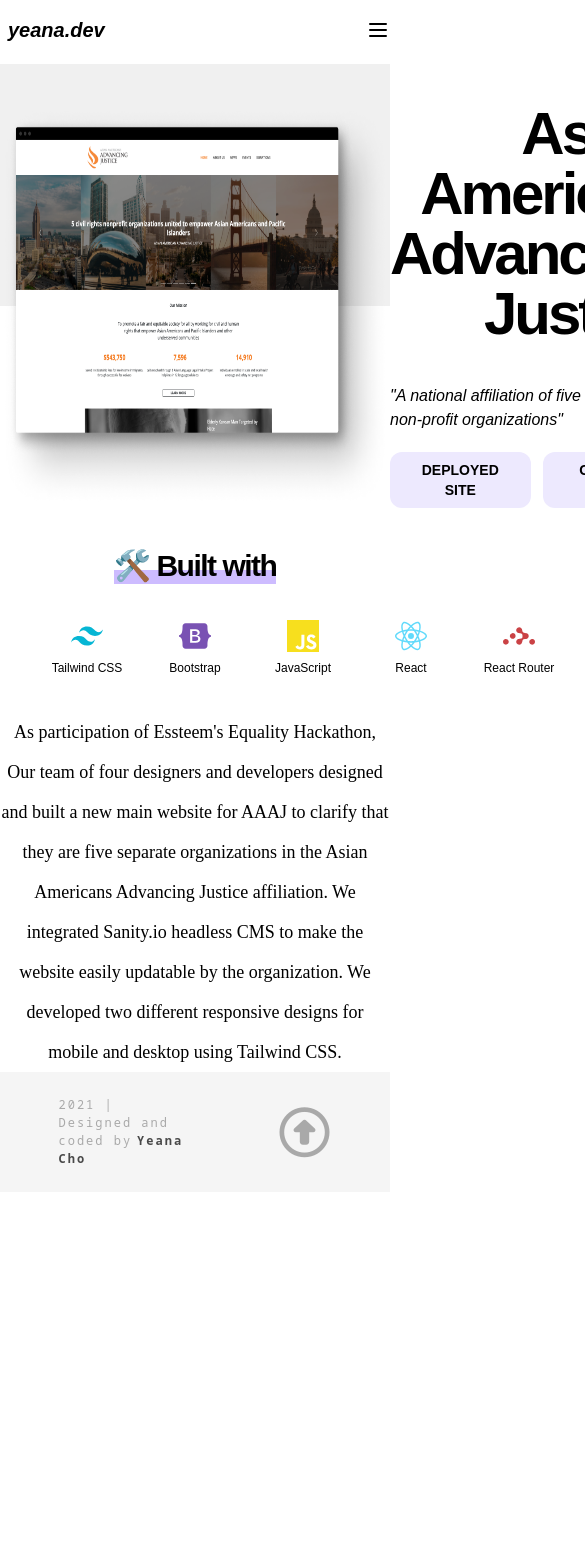
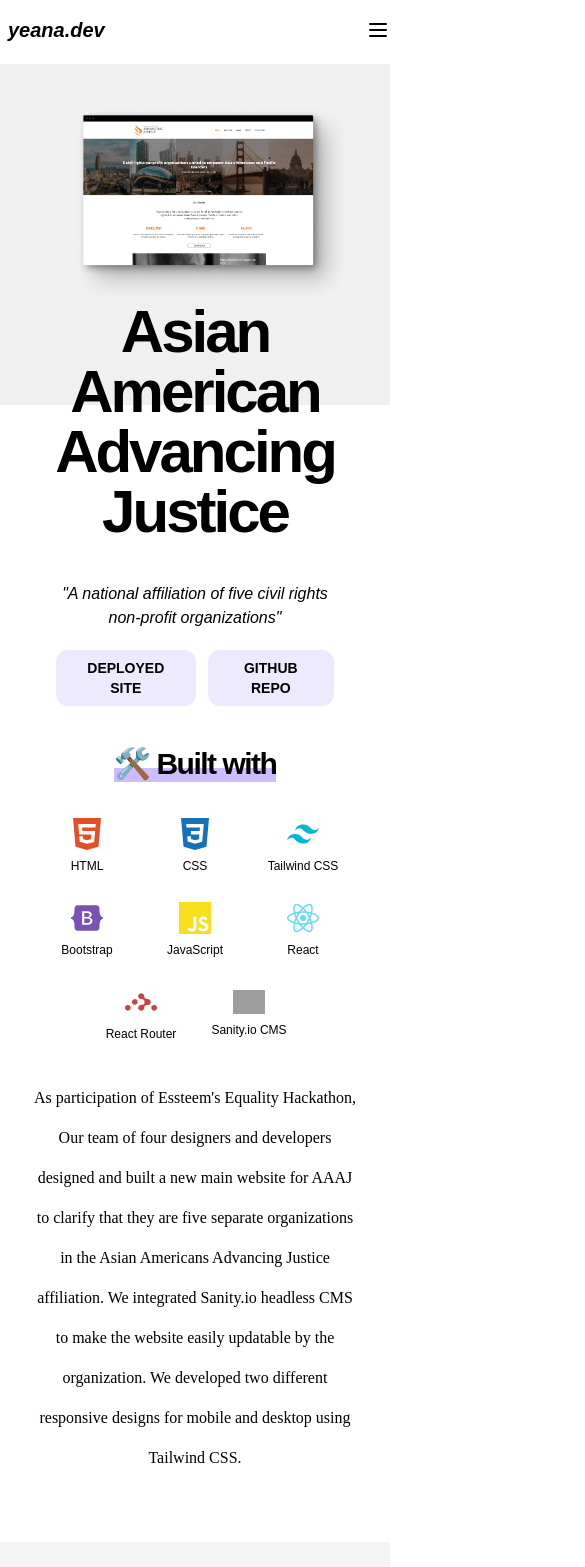
Before and after one commit to yeana-dev/yeana, a React (Create React App) app in the folder client/: page /aaaj in a window 390 px wide. Shown: the top 1567 px of the page, 585 px wide, since content can reach past the window. Before the commit the page ends 1192 px from the top, so only its background shows below. Built offline with nearby package versions, Linux system fonts and the light colour scheme; grey boxes are pictures that could not be loaded.

Commit message:
Added responsive styling plus sanity on stacks for AAAJ

```diff
--- a/client/src/screens/ProjectDetail.jsx
+++ b/client/src/screens/ProjectDetail.jsx
@@ -19,17 +19,25 @@ export default function ProjectDetail() {
   function openGithub() {
     window.open(project.githubURL);
   }
+
   return (
-    <div className="pt-16">
-      <header className="bg-split-grey-top py-10">
-        <div className="max-w-6xl mx-auto flex justify-between">
-          <img src={project.browser} width="600" alt="" />
-          <div className="flex flex-col gap-10 items-end justify-center">
-            <h1 className="font-bold text-6xl tracking-tighter text-right">
+    <div className="py-16">
+      <header className="bg-split-grey-top py-10 px-14 md:px-0">
+        <div className="max-w-6xl mx-auto flex md:justify-between flex-col md:flex-row">
+          <img
+            src={project.browser}
+            className="ml-4 md:ml-0"
+            width="600"
+            alt=""
+          />
+          <div className="flex flex-col gap-10 items-center md:items-end justify-center">
+            <h1 className="font-bold text-6xl tracking-tighter text-center md:text-right">
               {project.title}
             </h1>
-            <div className="flex flex-col gap-5 items-end italic">
-              <h2 className="block">"{project.sub_header}"</h2>
+            <div className="flex flex-col gap-5 items-center md:items-end italic">
+              <h2 className="block text-center md:text-right">
+                "{project.sub_header}"
+              </h2>
               <div className="flex gap-3">
                 <button
                   onClick={() => openSite()}
@@ -48,19 +56,30 @@ export default function ProjectDetail() {
           </div>
         </div>
       </header>
-      <div className="max-w-6xl mx-auto flex flex-col items-center gap-9">
+      <div className="max-w-4xl mx-auto flex flex-col items-center gap-9">
         <h3 className="text-3xl font-bold tracking-tighter bg-split-purple-bottom">
           🛠️ Built with
         </h3>
-        <ul className="flex gap-7">
+        <ul className="flex gap-7 flex-wrap justify-center">
           {stacksIcon.map((icon) => (
             <li className="w-20 flex flex-col justify-center items-center gap-2">
               <div className="w-8">{icon.svg}</div>
               <span className="text-xs">{icon.name}</span>
             </li>
           ))}
+          {slug === "aaaj" && (
+            <li className="w-20 flex flex-col justify-center items-center gap-2">
+              <div className="w-8">
+                <img
+                  src="https://spectrum.imgix.net/communities/3dd95226-4475-4f9a-8324-a4ac8ffdc4d5/B1Yr0X-oG-sanity_logo.png?w=256&h=256&dpr=2&auto=compress&expires=1613174400000&ixlib=js-1.3.0&s=032fe12fded6453d07541777482b0c73"
+                  alt=""
+                />
+              </div>
+              <span className="text-xs">Sanity.io CMS</span>
+            </li>
+          )}
         </ul>
-        <p className="font-serif text-lg leading-10 text-center">
+        <p className="font-serif leading-10 text-center px-8">
           {project.description}
         </p>
       </div>
```
